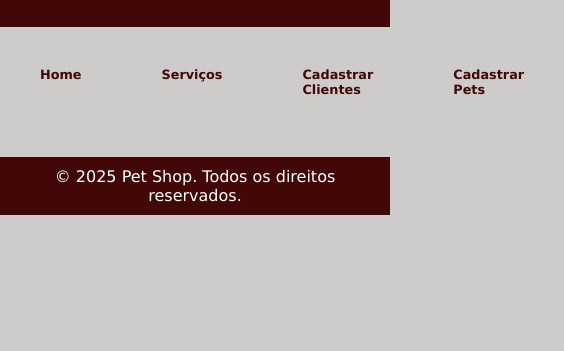
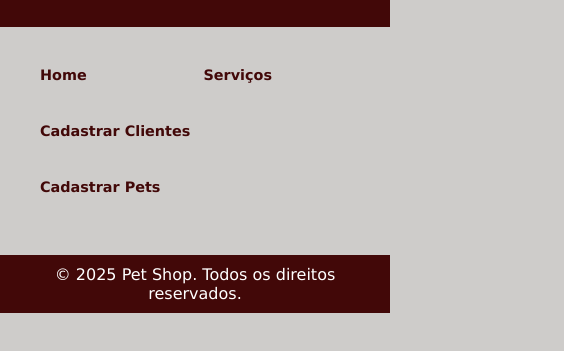
Before and after one commit to JohnMoreno23/petshop, a plain HTML site: page index.html in a window 390 px wide. Shown: the part 109-460 px from the top of the page, 564 px wide, since content can reach past the window. Drawn offline with Linux system fonts and the light colour scheme.

Commit message:
testando media queries 2

```diff
--- a/style.css
+++ b/style.css
@@ -78,12 +78,20 @@ input.separar {
 /* Media queries */
 
 @media screen and (max-width: 768px) {
+    .nav-bar{
+        display: flex;
+        flex-wrap: wrap;
+        font-size: .9rem;
+        width: 80%;
+        justify-content: space-between;
+    }
+
     form {
         width: 90%;
     }
 
     main {
-        font-size: .8rem;
+        font-size: .9rem;
         display: flex;
         flex-wrap: wrap;
     }
```
